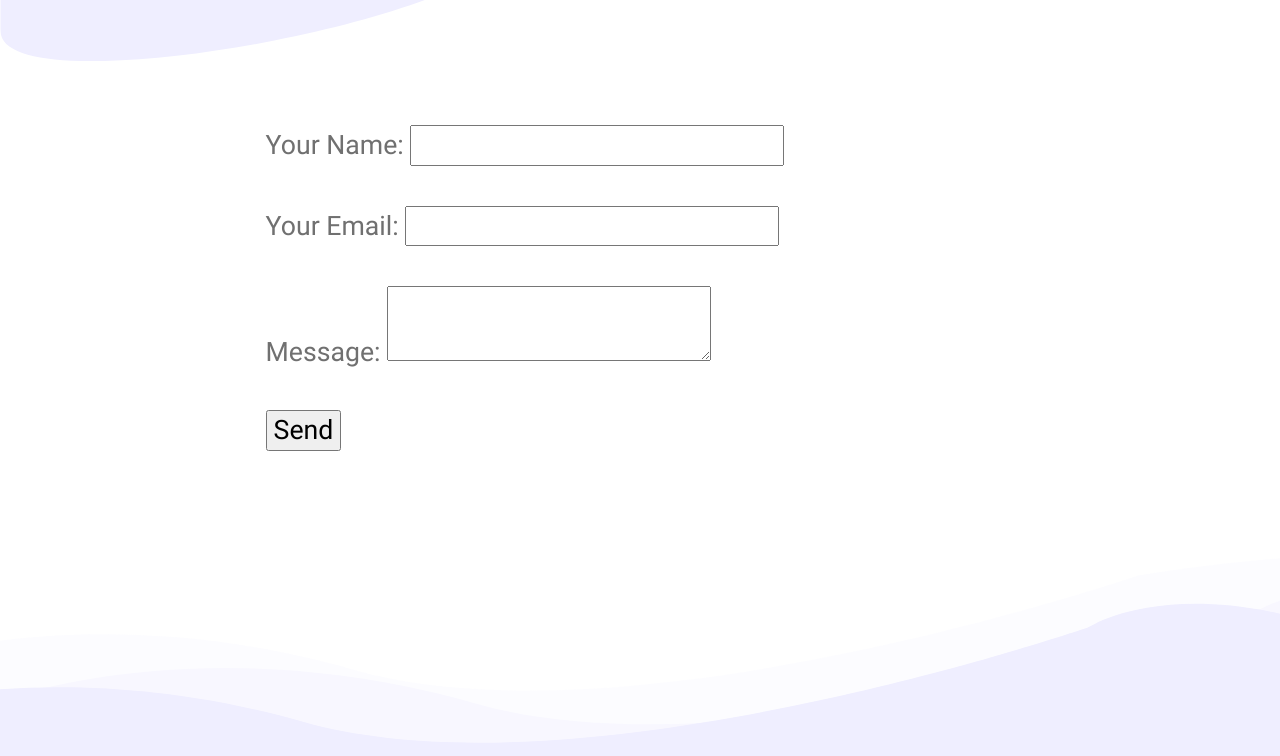
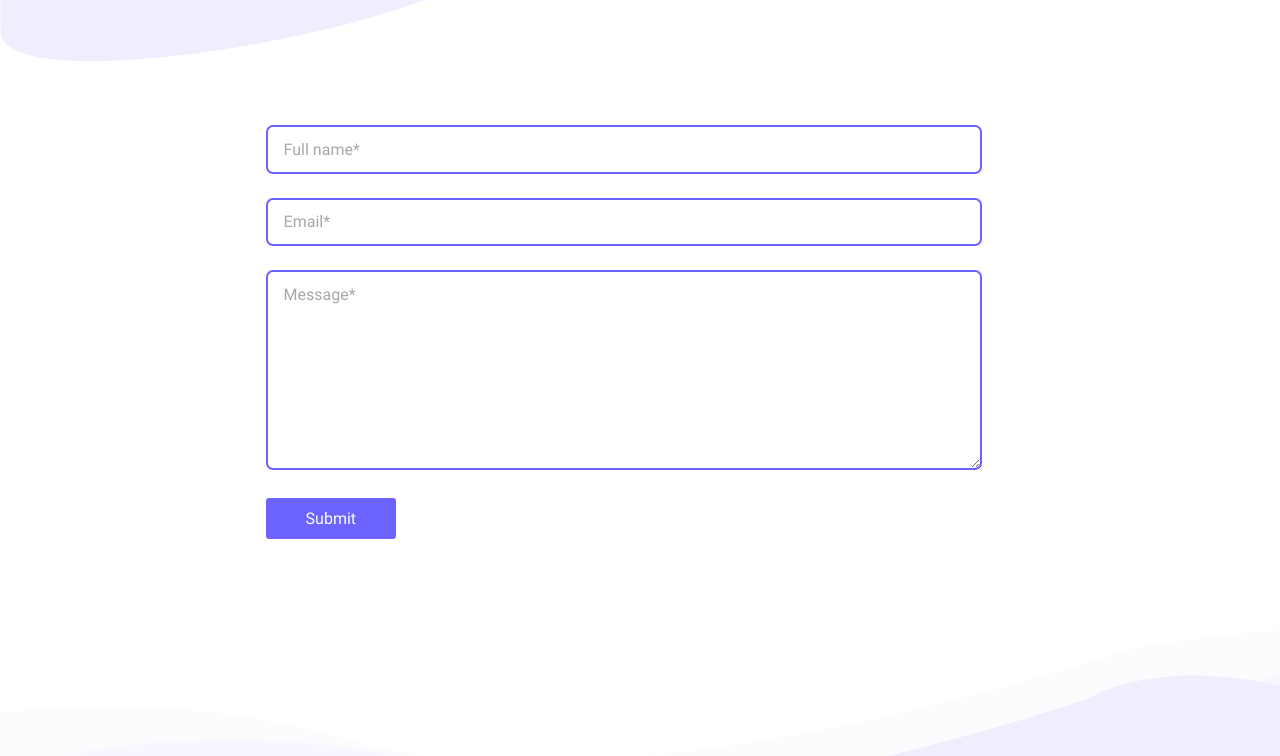
Before and after one commit to SarahMAmann/portfolio, a Gatsby site in the folder gatsby-portfolio-dev/: page / in a window 1280 px wide. Shown: the part 2103-2859 px from the top of the page. Built offline with nearby package versions, Linux system fonts and the light colour scheme; Gatsby itself is replaced by a stand-in of ours.

Commit message:
netlify form

```diff
--- a/gatsby-portfolio-dev/src/components/landing/Contact/ContactForm/index.jsx
+++ b/gatsby-portfolio-dev/src/components/landing/Contact/ContactForm/index.jsx
@@ -7,130 +7,19 @@ import { Button, Input } from 'components/common';
 import { Error, Center, InputField } from './styles';
 
 export default () => (
-  // <Formik
-  //   initialValues={{
-  //     name: '',
-  //     email: '',
-  //     message: '',
-  //     recaptcha: '',
-  //     success: false,
-  //   }}
-  //   validationSchema={Yup.object().shape({
-  //     name: Yup.string().required('Full name field is required'),
-  //     email: Yup.string()
-  //       .email('Invalid email')
-  //       .required('Email field is required'),
-  //     message: Yup.string().required('Message field is required'),
-  //     recaptcha: Yup.string().required('Robots are not welcome yet!'),
-  //   })}
-  //   onSubmit={async ({ name, email, message }, { setSubmitting, resetForm, setFieldValue }) => {
-  //     try {
-  //       await axios({
-  //         method: 'POST',
-  //         url: `${process.env.GATSBY_PORTFOLIO_FORMIK_ENDPOINT}`,
-  //         headers: {
-  //           'Content-Type': 'application/json',
-  //         },
-  //         data: JSON.stringify({
-  //           name,
-  //           email,
-  //           message,
-  //         }),
-  //       });
-  //       setSubmitting(false);
-  //       setFieldValue('success', true);
-  //       setTimeout(() => resetForm(), 6000);
-  //     } catch (err) {
-  //       setSubmitting(false);
-  //       setFieldValue('success', false);
-	// 			alert('Something went wrong, please try again!') // eslint-disable-line
-  //     }
-  //   }}
-  // >
-  //   {({ values, touched, errors, setFieldValue, isSubmitting }) => (
-  //     <Form
-  //       data-netlify="true"
-  //       data-netlify-honeypot="bot-field"
-  //       data-netlify-recaptcha="true">
-  //       <InputField>
-  //         <Input
-  //           as={FastField}
-  //           type="text"
-  //           name="name"
-  //           component="input"
-  //           aria-label="name"
-  //           placeholder="Full name*"
-  //           error={touched.name && errors.name}
-  //         />
-  //         <ErrorMessage component={Error} name="name" />
-  //       </InputField>
-  //       <InputField>
-  //         <Input
-  //           id="email"
-  //           aria-label="email"
-  //           component="input"
-  //           as={FastField}
-  //           type="email"
-  //           name="email"
-  //           placeholder="Email*"
-  //           error={touched.email && errors.email}
-  //         />
-  //         <ErrorMessage component={Error} name="email" />
-  //       </InputField>
-  //       <InputField>
-  //         <Input
-  //           as={FastField}
-  //           component="textarea"
-  //           aria-label="message"
-  //           id="message"
-  //           rows="8"
-  //           type="text"
-  //           name="message"
-  //           placeholder="Message*"
-  //           error={touched.message && errors.message}
-  //         />
-  //         <ErrorMessage component={Error} name="message" />
-  //       </InputField>
-  //       {values.name && values.email && values.message && (
-  //         <InputField>
-  //           <FastField
-  //             component={Recaptcha}
-  //             sitekey={process.env.SITE_RECAPTCHA_KEY}
-  //             name="recaptcha"
-  //             onChange={value => setFieldValue('recaptcha', value)}
-  //           />
-  //           <ErrorMessage component={Error} name="recaptcha" />
-  //         </InputField>
-  //       )}
-  //       {values.success && (
-  //         <InputField>
-  //           <Center>
-  //             <h4>Your message has been successfully sent, I will get back to you ASAP!</h4>
-  //           </Center>
-  //         </InputField>
-  //       )}
-  //       <Center>
-  //         <Button secondary type="submit" disabled={isSubmitting}>
-  //           Submit
-  //         </Button>
-  //       </Center>
-  //     </Form>
-  //   )}
-  // </Formik>
-
-  <form name="contact" method="POST" data-netlify="true">
-  <p>
-    <label>Your Name: <input type="text" name="name" /></label>
-  </p>
-  <p>
-    <label>Your Email: <input type="email" name="email" /></label>
-  </p>
-  <p>
-    <label>Message: <textarea name="message"></textarea></label>
-  </p>
-  <div data-netlify-recaptcha="true"></div>
-  <p>
-    <button type="submit">Send</button>
-  </p>
-</form>
+  <form name="contact" method="POST" data-netlify="true" data-netlify-recaptcha="true">
+    <InputField>
+    <Input type="text" placeholder="Full name*" name="name" />
+    </InputField>
+    <InputField>
+      <Input type="email" placeholder="Email*" name="email" />
+    </InputField>
+    <InputField>
+      <textarea name="message" placeholder="Message*"></textarea>
+    </InputField>
+    <Center data-netlify-recaptcha="true"></Center>
+    <Center>
+      <Button type="submit">Submit</Button>
+    </Center>
+  </form>
 );
--- a/gatsby-portfolio-dev/src/components/landing/Contact/ContactForm/styles.js
+++ b/gatsby-portfolio-dev/src/components/landing/Contact/ContactForm/styles.js
@@ -15,4 +15,19 @@ export const Center = styled.div`
 export const InputField = styled.div`
   position: relative;
   margin-bottom: 1rem;
+
+  textarea {
+    width: 100%;
+    min-height: 200px;
+    box-sizing: border-box;
+    border: 2px solid #6c63ff;
+    padding: 0.8rem 1rem;
+    border-radius: 7px;
+    margin-bottom: 0.5rem;
+    transition: 0.3s;
+
+  &::placeholder {
+    color: #a7a7a7;
+  }
+  }
 `;
```
